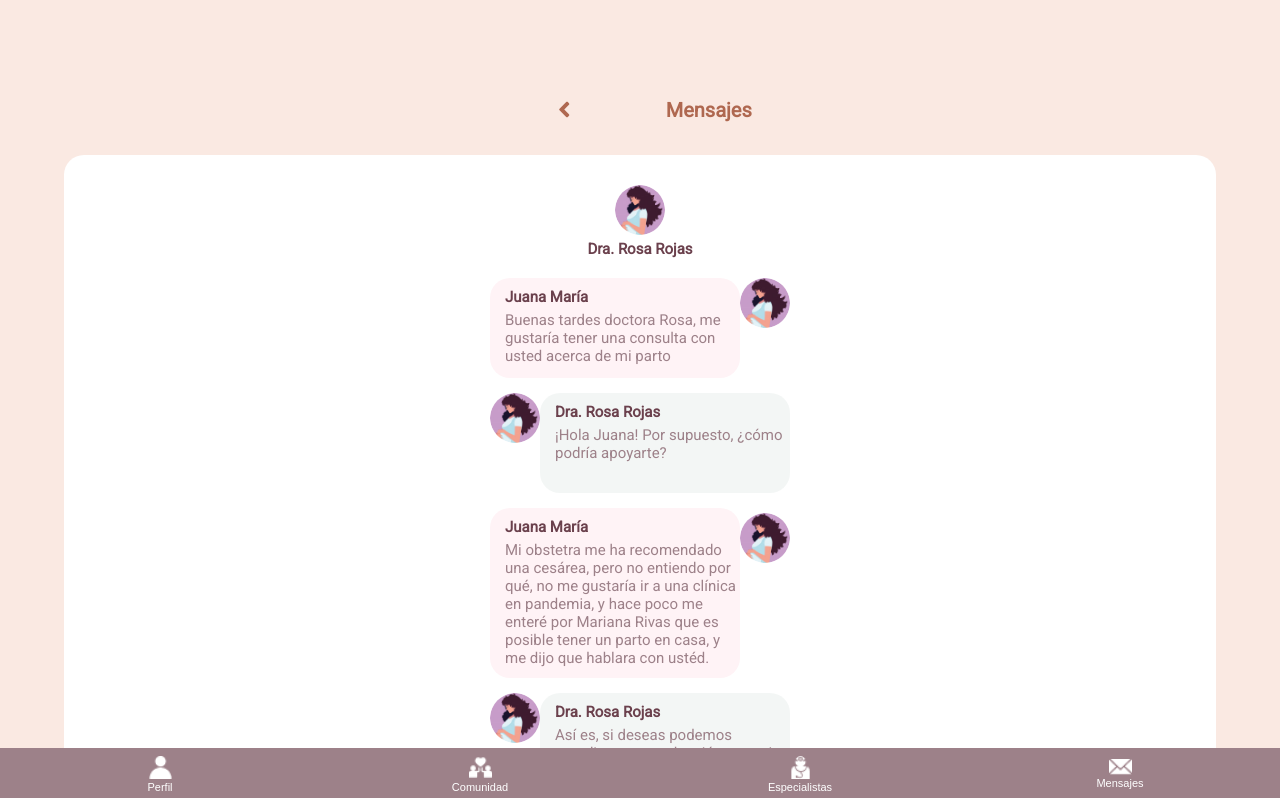
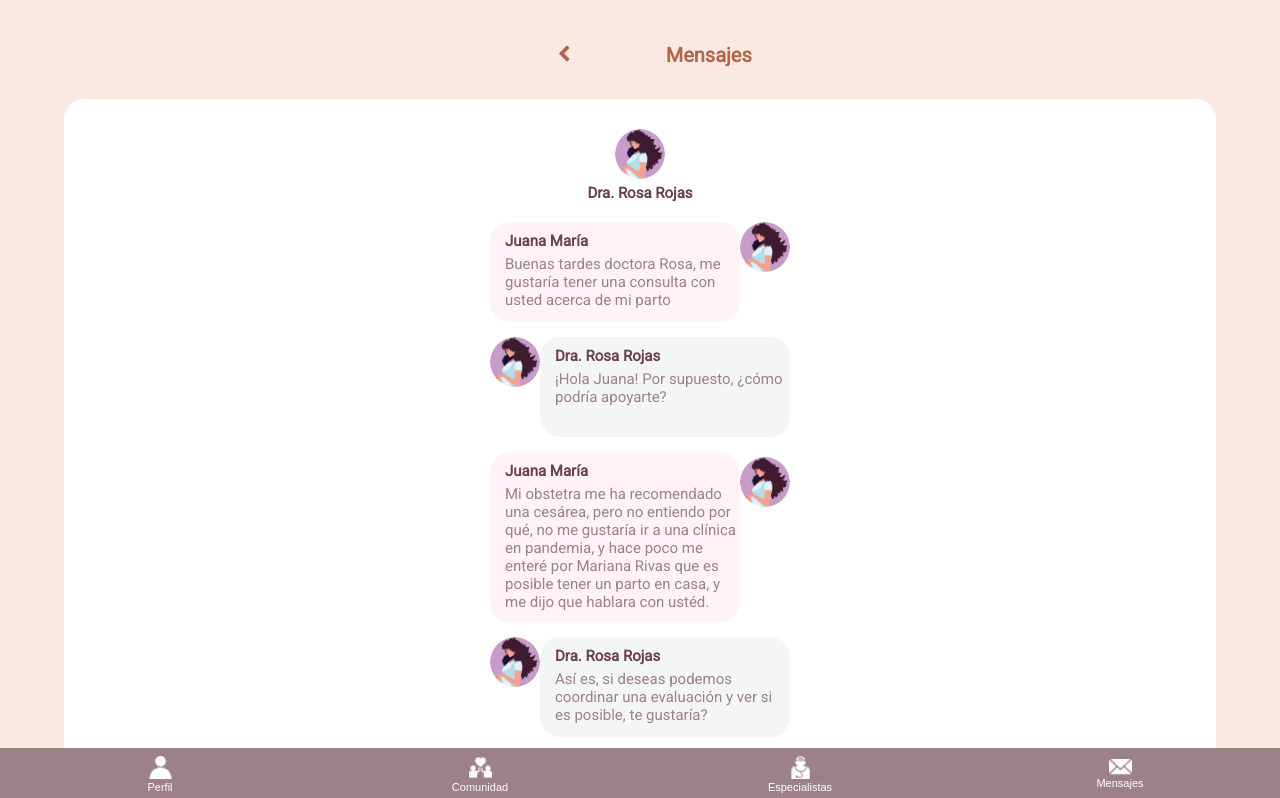
Before and after one commit to DianaMS/Sorority, a React app: page /onechat in a window 1280 px wide. Shown: the top 798 px of the page. Built offline with nearby package versions, Linux system fonts and the light colour scheme.

Commit message:
arregando estilos

```diff
--- a/src/assets/styles/components/Answer.scss
+++ b/src/assets/styles/components/Answer.scss
@@ -7,8 +7,7 @@
     align-items: center;
     justify-content: center;
     margin: auto;
-}
-
+    margin-bottom: 20px;
     .placeholder_answer{
         color: #9D8189;
         font-style: normal;
@@ -21,3 +20,4 @@
         color: #9D8189;
         font-size: 20px;
     }
+}
--- a/src/assets/styles/components/Chat.scss
+++ b/src/assets/styles/components/Chat.scss
@@ -2,15 +2,19 @@
     background: #FAE9E2;
     width: 100%;
     height: 100vh;
-}
+    margin: 0;
 
+    .container-info{
         .contenedorWindowChat{
             margin: 40px 10px;
             display: flex;
             flex-direction: column;
             align-items: center;
-}
-
             .link-nav {
                 text-decoration: none;
             }
+        }
+    }
+
+
+}
--- a/src/assets/styles/components/Community.scss
+++ b/src/assets/styles/components/Community.scss
@@ -18,6 +18,7 @@
         flex-direction: column;
         justify-content: space-evenly;
         align-items: center;
+        margin-top: 20px;
 
 
         .text-profile{
--- a/src/assets/styles/components/HeadBack.scss
+++ b/src/assets/styles/components/HeadBack.scss
@@ -0,0 +1,6 @@
+.contenedor_titles{
+    width: 100%;
+    height: 30px;
+    margin: 0;
+    padding-top: 20px;
+}
--- a/src/assets/styles/components/OneChat.scss
+++ b/src/assets/styles/components/OneChat.scss
@@ -1,17 +1,18 @@
 .contenedor_screenChat{
     background: #FAE9E2;
     width: 100%;
-    height: 150vh;
+    height: auto;
     display: flex;
     flex-direction: column;
     align-items: center;
     justify-content: center;
+    padding-bottom: 30px;
 }
 
 .contenedorOneChat{
     background: white;
     width: 90%;
-    height:120vh;
+    height:auto;
     margin: 30px 0 30px 0;
     border-radius: 20px;
 }
--- a/src/assets/styles/components/Specialists.scss
+++ b/src/assets/styles/components/Specialists.scss
@@ -2,11 +2,12 @@
   width: 100vw;
   min-height: calc(100vh - 52px);
   background-color:#FAE9E2;
-  section {
-    padding: 10px 0 60px 0;
-    width: 100%;
-    display: flex;
-    flex-direction: column;
-    align-items: center;
-  }
+.section{
+  width: 100%;
+  display: flex;
+  flex-direction: column;
+  align-items: center;
+  padding: 10px 0 60px 0;
+
 }
+}
```
Lines whose indentation alone changed are shown as unchanged.
